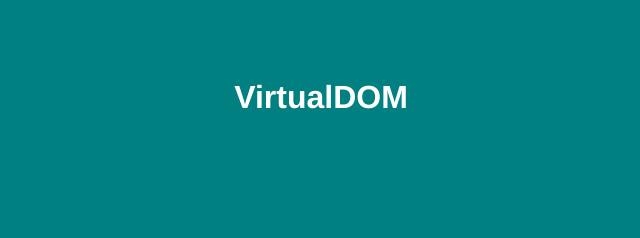
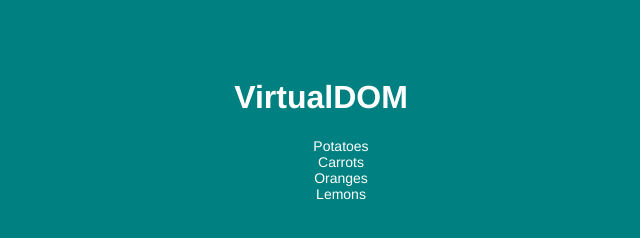
Before and after one commit to douglastgordon/VirtualDOM, a website: page index.html in a window 1280 px wide. Shown: the whole page, without its empty margins (319-959 px from the left). Drawn offline with Linux system fonts and the light colour scheme.

Commit message:
add properties

```diff
--- a/compiled.js
+++ b/compiled.js
@@ -28,3 +28,31 @@ const h = (type, props = {}, ...children) => ({
   props,
   children: children.flat(1)
 });
+
+const render = node => node.appendChild(createElement(view(0)));
+
+const createElement = node => {
+  const { type, props, children } = node;
+  if (typeof node === "string") return document.createTextNode(node);
+
+  const el = document.createElement(type);
+  props && setProps(el, props);
+  node.children.map(createElement).forEach(el.appendChild.bind(el)); // point free
+  return el;
+};
+
+const setProps = (el, props) => {
+  Object.entries(props).forEach(([name, value]) => {
+    name = name === "className" ? "class" : name;
+    el.setAttribute(name, value);
+  });
+};
+
+// const setProp = (el, name, value) => {
+// }
+
+
+const init = (() => {
+  const root = document.getElementById("root");
+  render(root);
+})();
--- a/main.css
+++ b/main.css
@@ -8,4 +8,5 @@ body {
 
 .sample-list {
   font-size: 14px;
+  list-style-type: none;
 }
```
Also changed, not shown: index.js (+30 -0 lines).
